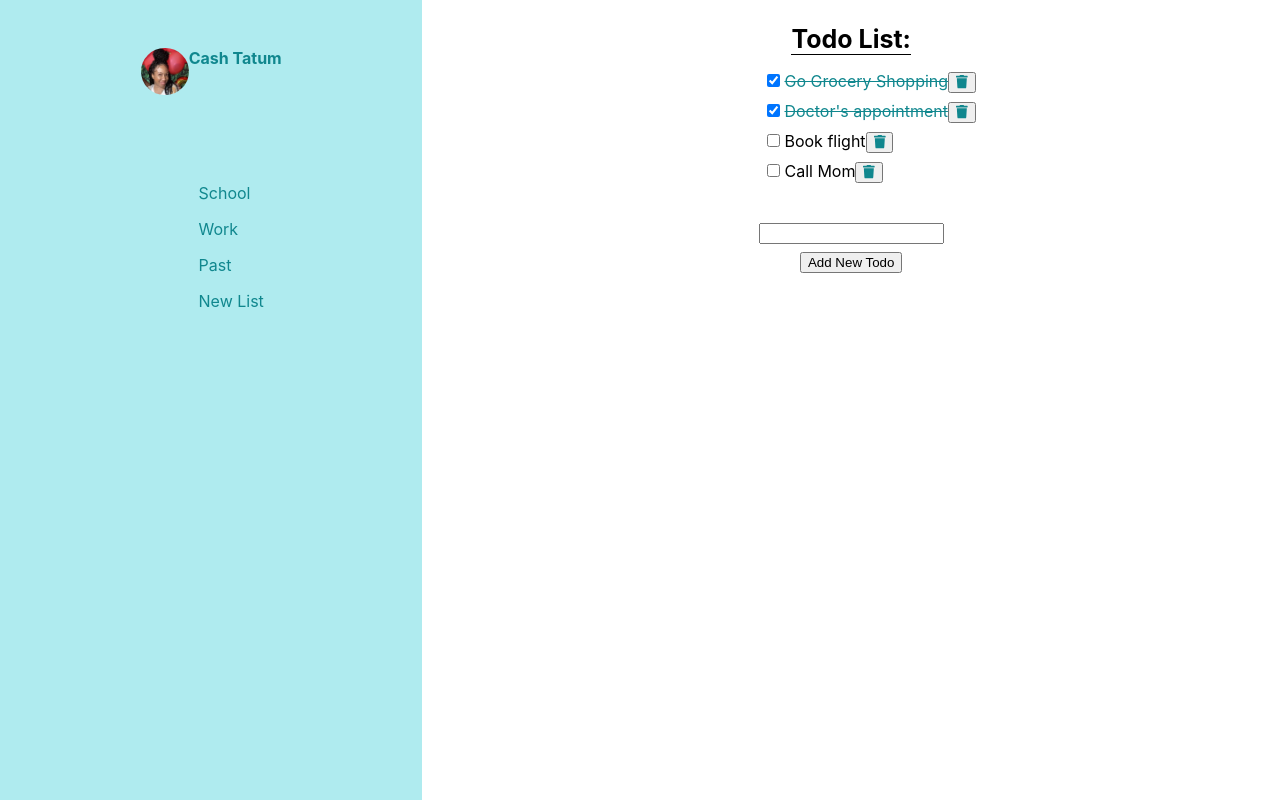
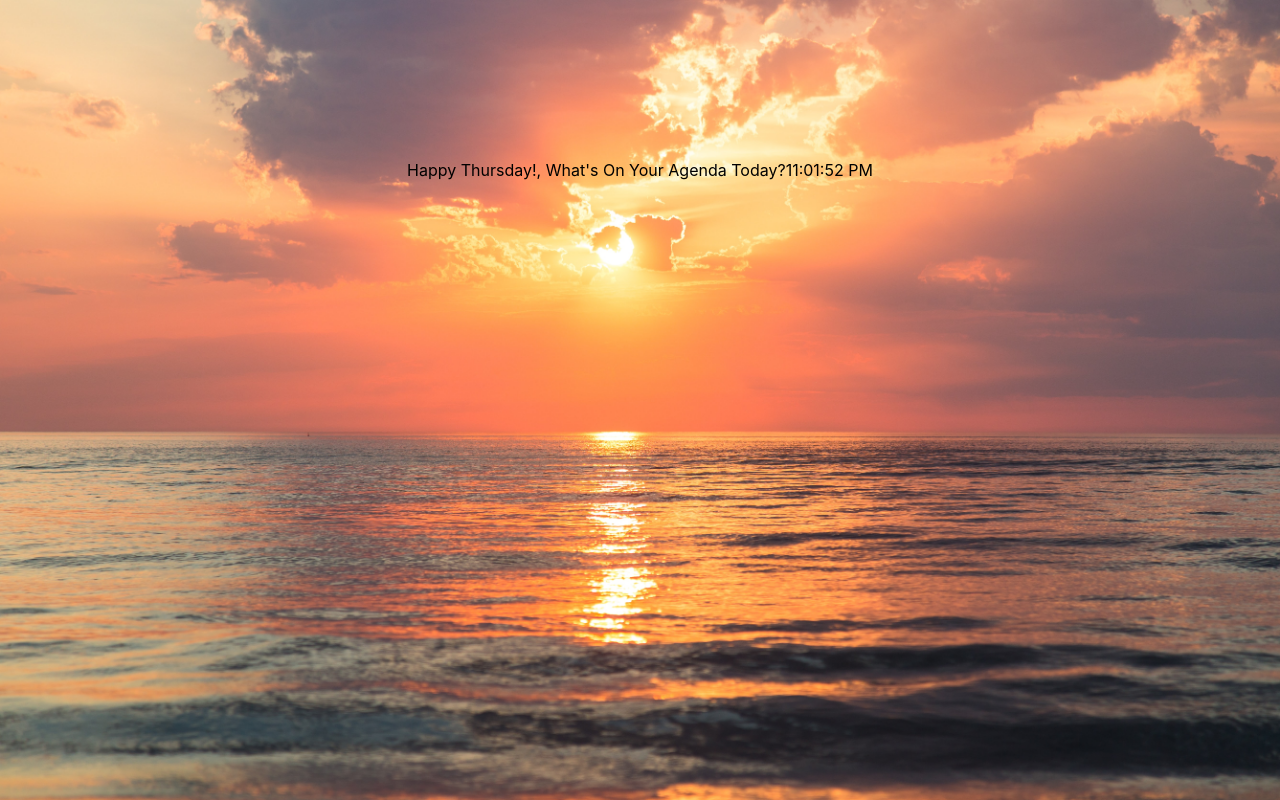
Before and after one commit to atatum718/todo-react, a React (Create React App) app: page / in a window 1280 px wide. Built offline with nearby package versions, Linux system fonts and the light colour scheme.

Commit message:
added a clock component, a dashboard component

```diff
--- a/package.json
+++ b/package.json
@@ -13,7 +13,9 @@
     "@testing-library/user-event": "^7.2.1",
     "react": "^16.13.1",
     "react-dom": "^16.13.1",
-    "react-scripts": "3.4.3"
+    "react-router-dom": "^5.2.0",
+    "react-scripts": "3.4.3",
+    "styled-components": "^5.2.0"
   },
   "scripts": {
     "start": "react-scripts start",
--- a/src/App.css
+++ b/src/App.css
@@ -20,4 +20,7 @@ li {
   margin-top: 3rem;
 }
 
+/* .background-image {
+  background: url(./imgs/sebastien-gabriel--IMlv9Jlb24-unsplash.jpg);
+} */
 /* { marginTop: "2rem" } */
--- a/src/App.js
+++ b/src/App.js
@@ -4,6 +4,7 @@ import "./App.css";
 import Todoitem from "./components/Todoitem.js";
 import Nav from "./components/Nav.js";
 
+const TODO_LIST_KEY = "todoapp_list";
 class App extends React.Component {
   state = {
     user: {
@@ -34,6 +35,23 @@ class App extends React.Component {
     ],
     newTodoDescription: "",
   };
+
+  componentDidMount() {
+    let todoListStr = localStorage.getItem(TODO_LIST_KEY);
+    if (todoListStr) {
+      this.setState({
+        todoList: JSON.parse(todoListStr),
+      });
+    }
+  }
+
+  componentDidUpdate(prevProps, prevState) {
+    if (this.state.todoList !== prevState.todoList) {
+      let todoListStr = JSON.stringify(this.state.todoList);
+      localStorage.setItem(TODO_LIST_KEY, todoListStr);
+    }
+  }
+
   handleChangeNewTodo = (event) => {
     const value = event.target.value;
     this.setState({ newTodoDescription: value });
@@ -54,7 +72,7 @@ class App extends React.Component {
     this.setState((state) => {
       let newList = state.todoList.map((item) => {
         if (item.id === id) {
-          return { ...item, iscompleted: !item.iscompleted };
+          return { ...item, isCompleted: !item.isCompleted };
         }
         return item;
       });
--- /dev/null
+++ b/src/components/Clock.js
@@ -0,0 +1,43 @@
+import React from "react";
+
+class Clock extends React.Component {
+  state = {
+    now: new Date(),
+  };
+  tick = () => {
+    this.setState({ now: new Date() });
+  };
+  componentDidMount() {
+    setInterval(() => this.tick(), 1000);
+    this.setState((state) => {
+      return { day: state.now.getDay() };
+    });
+  }
+
+  componentWillMount() {
+    clearInterval(this.timerId);
+  }
+  render() {
+    let greeting = "";
+    if (this.state.day === 4) {
+      greeting = " Happy Thursday!, What's On Your Agenda Today?";
+    }
+    if (this.state.day === 5) {
+      greeting = "Yay its Friday!, What's On Your Agenda Today?";
+    }
+    return (
+      <div className="background-image" style={styles.greetingSentence}>
+        {greeting}
+        {this.state.now.toLocaleTimeString()}
+      </div>
+    );
+  }
+}
+const styles = {
+  greetingSentence: {
+    textAlign: "center",
+    marginTop: "10rem",
+  },
+};
+
+export default Clock;
--- /dev/null
+++ b/src/components/Dashboard.js
@@ -0,0 +1,21 @@
+import React from "react";
+import styled from "styled-components";
+import sunset from "../imgs/sebastien-gabriel--IMlv9Jlb24-unsplash.jpg";
+
+function Dashboard() {
+  return <BackgroundImage></BackgroundImage>;
+}
+
+const BackgroundImage = styled.div`
+  background-image: url(${sunset});
+  background-size: cover;
+  background-repeat: no-repeat;
+  min-height: 100vh;
+  position: absolute;
+  top: 0;
+  left: 0;
+  z-index: -99;
+  width: 100%;
+`;
+
+export default Dashboard;
--- a/src/index.js
+++ b/src/index.js
@@ -1,10 +1,15 @@
 import React from "react";
 import ReactDOM from "react-dom";
 import App from "./App";
+import { BrowserRouter } from "react-router-dom";
+import Clock from "./components/Clock";
+import Dashboard from "./components/Dashboard";
 
 ReactDOM.render(
   <React.StrictMode>
-    <App />
+    {/* <App /> */}
+    <Clock />
+    <Dashboard />
   </React.StrictMode>,
   document.getElementById("root")
 );
```
Also changed, not shown: src/imgs/sebastien-gabriel--IMlv9Jlb24-unsplash.jpg (added), 1 other file (tests, documents, lock files or other folders).
